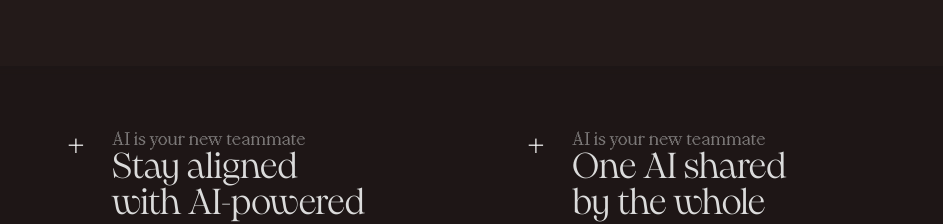
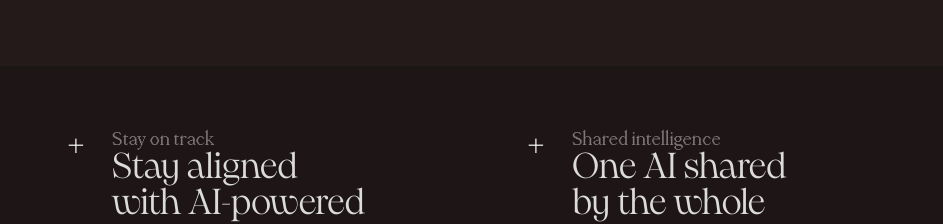
Before and after one commit to kyonyhk/akarii-prototype, a Next.js app: page / in a window 1280 px wide. Shown: the part 3140-3364 px from the top of the page, without its empty margins (168-1111 px from the left). Built offline with nearby package versions, Linux system fonts and the light colour scheme; no server answers.

Commit message:
feat: update landing page copy in Footer and Overview sections

```diff
--- a/src/components/sections/Footer.tsx
+++ b/src/components/sections/Footer.tsx
@@ -17,13 +17,13 @@ export default function Footer() {
             requires new standards
           </h2>
         </header>
-        <p className="eyebrow2 text-white/50"> Come build it with us.</p>
+        <p className="eyebrow2 text-white/50">Be part of the first wave.</p>
       </div>
       <div className="w-full flex flex-col justify-center items-center gap-4 md:gap-6">
         <header className="flex flex-col justify-center items-center">
           <h3 className="heading4 text-white">Waitlist is now open.</h3>
           <p className="eyebrow4 text-white/50">
-            Be the first to rethink how your team thinks.
+            Help shape the future of team intelligence.
           </p>
         </header>
         <form className="max-w-[640px] w-full md:w-[640px] flex flex-col gap-2 justify-center items-center">
--- a/src/components/sections/Overview.tsx
+++ b/src/components/sections/Overview.tsx
@@ -10,7 +10,7 @@ export default function Overview() {
       <div className="flex flex-col md:flex-row gap-4 md:gap-10">
         <InfoSection
           heading="Stay aligned with AI-powered context"
-          subheading="AI is your new teammate"
+          subheading="Stay on track"
           description="Never lose the thread. Akarii tracks decisions, spots drift, and flags what's missing, so your team stays focused on what matters."
         />
         <figure
@@ -27,7 +27,7 @@ export default function Overview() {
         </figure>
         <InfoSection
           heading="One AI shared by the whole team"
-          subheading="AI is your new teammate"
+          subheading="Shared intelligence"
           description="Work with AI the way you work with people. In the same space, seeing the same context. Everyone stays on the same page, instantly."
         />
         <figure
```
